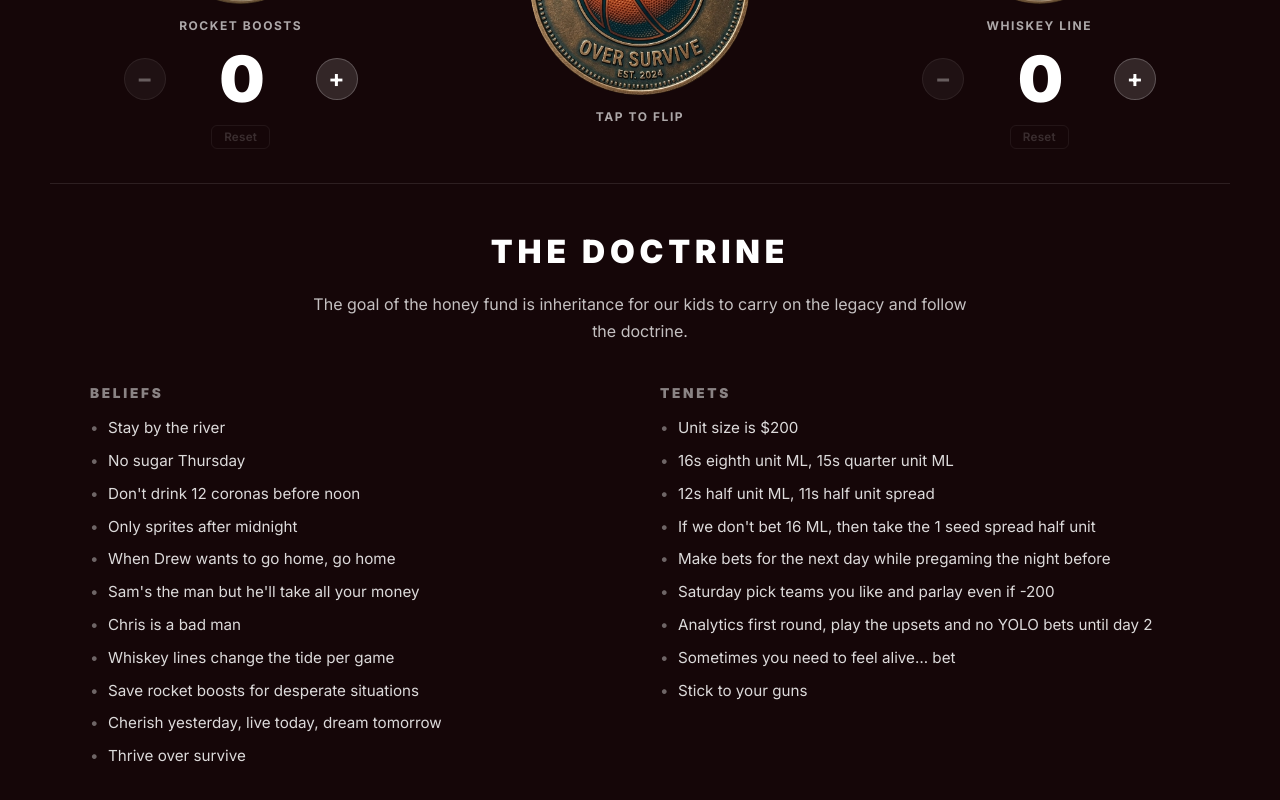
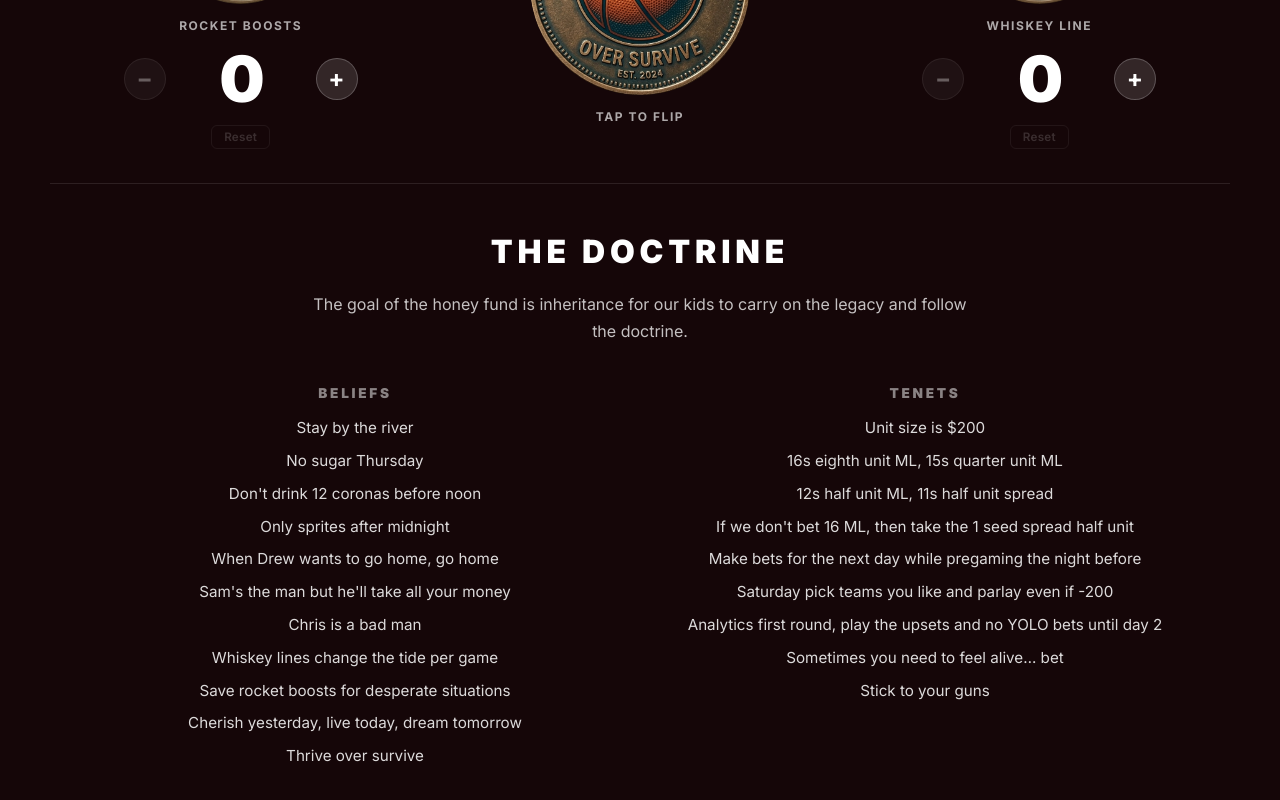
Before and after one commit to shaunboyer/march-madness, a React (Vite) app in the folder client/: page / in a window 1280 px wide. Shown: the part 708-1508 px from the top of the page. Built offline with nearby package versions, Linux system fonts and the light colour scheme; no server answers.

Commit message:
Center align Beliefs and Tenets sections

```diff
--- a/client/src/App.css
+++ b/client/src/App.css
@@ -287,6 +287,12 @@ body {
   gap: 40px;
 }
 
+.doctrine-col {
+  display: flex;
+  flex-direction: column;
+  align-items: center;
+}
+
 .doctrine-subtitle {
   font-size: clamp(0.7rem, 1.2vw, 0.85rem);
   font-weight: 800;
@@ -294,6 +300,7 @@ body {
   text-transform: uppercase;
   opacity: 0.5;
   margin-bottom: 16px;
+  text-align: center;
 }
 
 .doctrine-list {
@@ -301,21 +308,16 @@ body {
   display: flex;
   flex-direction: column;
   gap: 10px;
+  align-items: center;
+  text-align: center;
 }
 
 .doctrine-list li {
   font-size: clamp(0.8rem, 1.3vw, 0.95rem);
   line-height: 1.5;
   opacity: 0.85;
-  padding-left: 18px;
+  padding-left: 0;
   position: relative;
-}
-
-.doctrine-list li::before {
-  content: '•';
-  position: absolute;
-  left: 0;
-  opacity: 0.45;
 }
 
 /* ── Responsive ─────────────────────────────────────────────────── */
```
